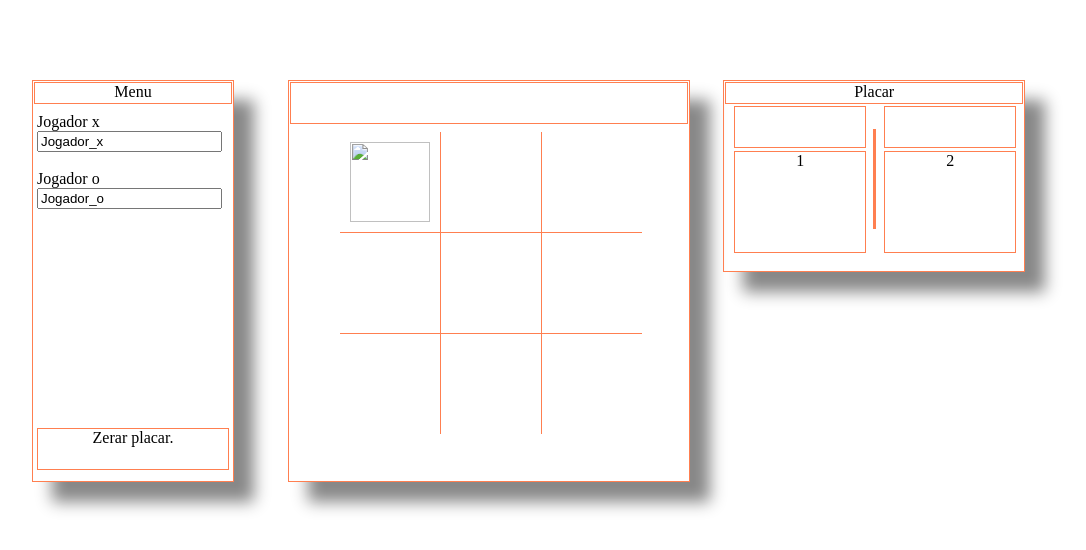
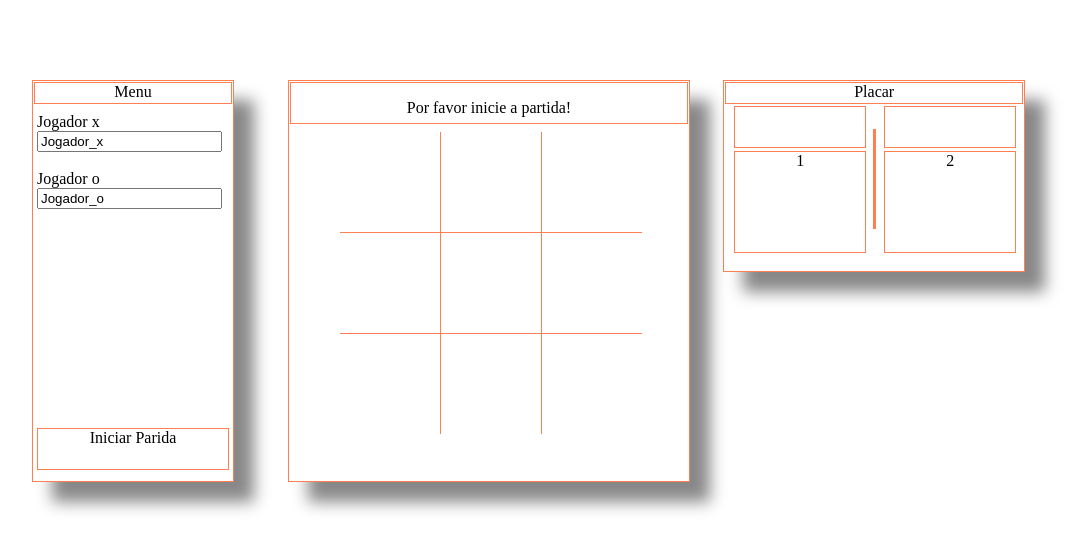
Before and after one commit to LucasRolim/jogoDaVelhaJS, a plain HTML site: page index.htm in a window 1280 px wide. Both pictures are taken after a click on the element 485 px from the left and 181 px from the top of the page. Shown: the whole page, without its empty margins (96-1182 px from the left). Drawn offline with Linux system fonts and the light colour scheme.

Commit message:
inclusão d metodo de iniciar a partida

```diff
--- a/css/velha.css
+++ b/css/velha.css
@@ -48,6 +48,7 @@ hr{
 	text-align : center;
 	top: 25px;
 	left: 4px;
+	cursor:hand;
 }
 
 .principal {
--- a/index.htm
+++ b/index.htm
@@ -36,7 +36,7 @@
 					onkeyup="setName(this);"> <br><br>
 
 		</div>
-		<div class="menuRodape"> Zerar placar. </div>
+		<div class="menuRodape" onclick="iniciar();"> Iniciar Parida </div>
 	</div>
 
 		<div class="principal" >
--- a/js/velha.js
+++ b/js/velha.js
@@ -1,6 +1,6 @@
 
 //variavéis para controle dos elementos da tela.
-
+var tabuleiroBloqueado = true;
 var peca ;
 var contador = 0; //variavel que garante que a vitoria só será verificada apos a quarta jogada.
 var vitoria;
@@ -14,21 +14,30 @@ function setName(nome){
     console.log(nome.id);
     msg.innerHTML = "";
 
-    if(nome.id == "jogador_x"){
+    if ( nome.id == "jogador_x"){
         nomeP1.innerHTML = "";
         nomePlayer1.appendChild ( nomeP1 );
         nomeP1.appendChild ( document.createTextNode ( nome.value ) );
     }
-    else{
+    else {
         nomeP2.innerHTML = "";
         nomePlayer2.appendChild ( nomeP2 );
         nomeP2.appendChild ( document.createTextNode ( nome.value ) );
     }
 }
 
+function iniciar(){ tabuleiroBloqueado = false; }
+
 function joga ( casa ) {
 
     setMsg("");
+
+    if ( tabuleiroBloqueado ) {
+
+        setMsg( "Por favor inicie a partida!" );
+
+    }
+    else {
 
         if ( jogadaLegal( casa ) ) {
 
@@ -40,6 +49,7 @@ function joga ( casa ) {
 
                 if ( checaVitoria ( casa ) ) {
                     vitoria = true;
+                    tabuleiroBloqueado = true;
                     setMsg( peca.nome + " ganhou!" );
                 }
             }
@@ -47,12 +57,19 @@ function joga ( casa ) {
         else {
             setMsg( "Jogada não permitida!" );
         }
+    }
 
 }
+
 
 var trocaPeca = function() { peca == null || peca.nome == "o" ? peca = pecaFactory( "x" ) : peca = pecaFactory( "o" ); return peca; }
 
 var jogadaLegal = function( casa ) { var legal; casa.innerHTML.trim() == "" ? legal = true : legal = false; return legal; }
+
+var limparTabuleiro = function(){
+
+
+}
 
 var pecaFactory =  function( peca ) {
 
```
Lines whose indentation alone changed are shown as unchanged.
